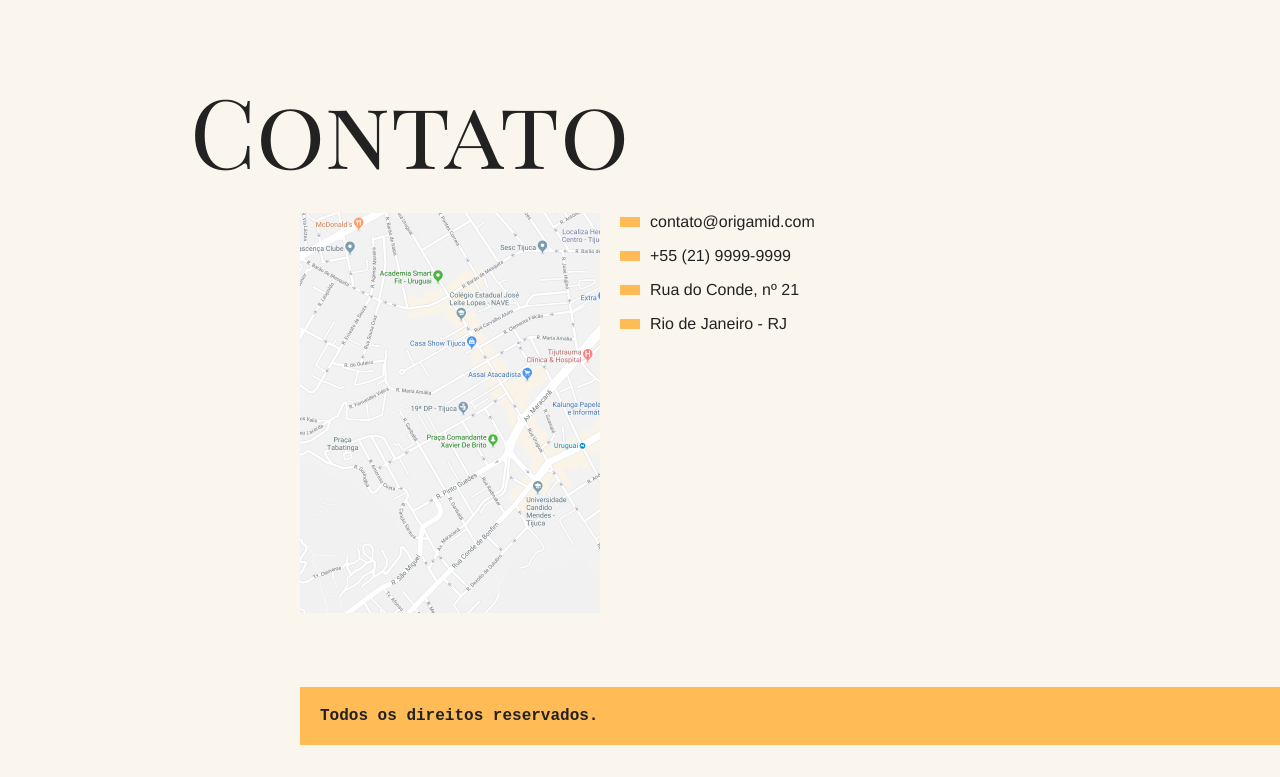
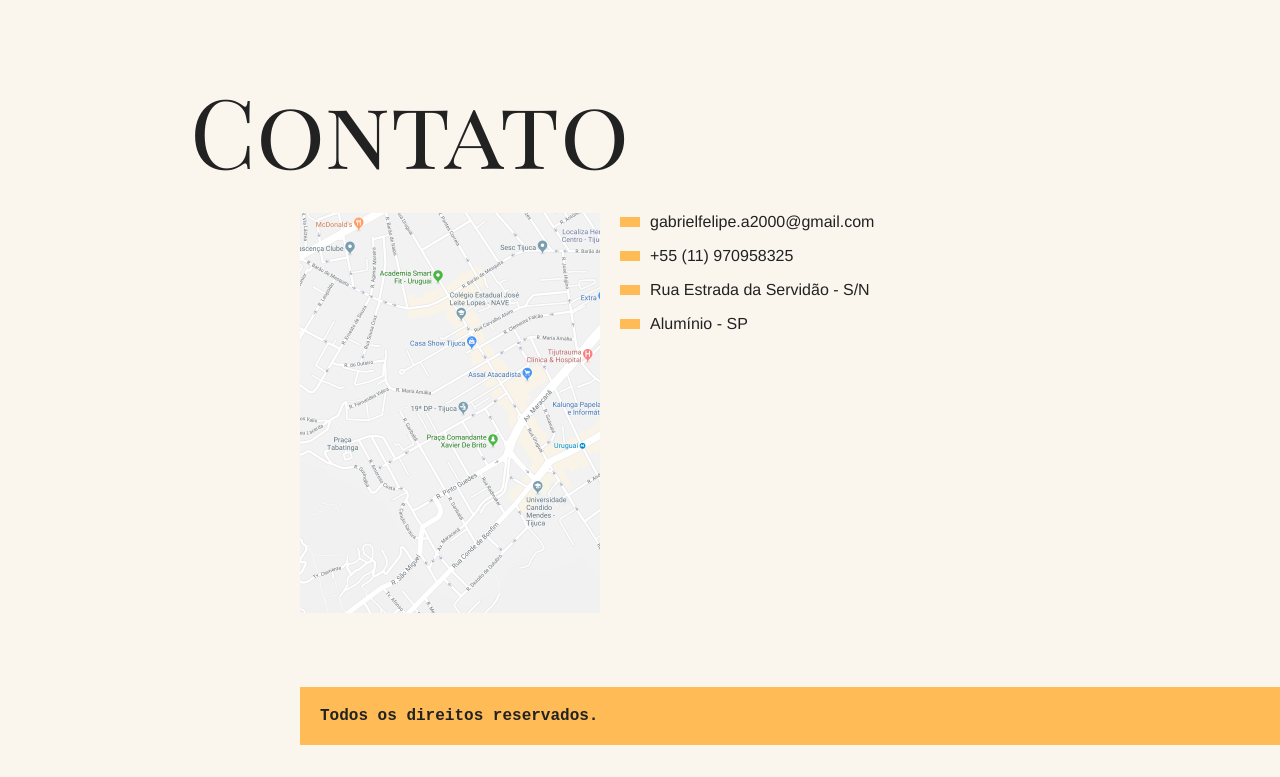
Before and after one commit to Gabrielfelippe1/PWEB, a plain HTML site: page Atividade4/index.html in a window 1280 px wide. Shown: the part 2892-3669 px from the top of the page. Drawn offline with Linux system fonts and the light colour scheme; a script that the page names is missing.

Commit message:
adicionando atividade 4

```diff
--- a/Atividade4/index.html
+++ b/Atividade4/index.html
@@ -118,10 +118,10 @@
       <img src="img/mapa.png">
     </div>
     <ul class="dados">
-      <li>contato@origamid.com</li>
-      <li>+55 (21) 9999-9999</li>
-      <li>Rua do Conde, nº 21</li>
-      <li>Rio de Janeiro - RJ</li>
+      <li>gabrielfelipe.a2000@gmail.com</li>
+      <li>+55 (11) 970958325</li>
+      <li>Rua Estrada da Servidão - S/N</li>
+      <li>Alumínio - SP</li>
     </ul>
   </section>
 
```
